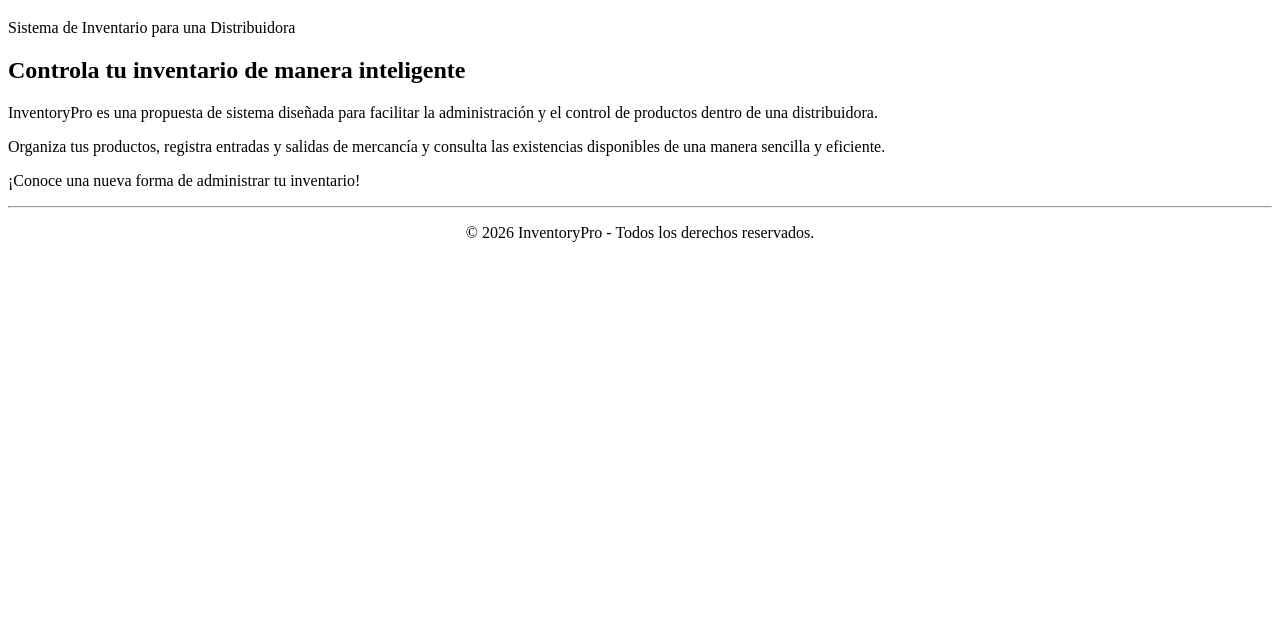
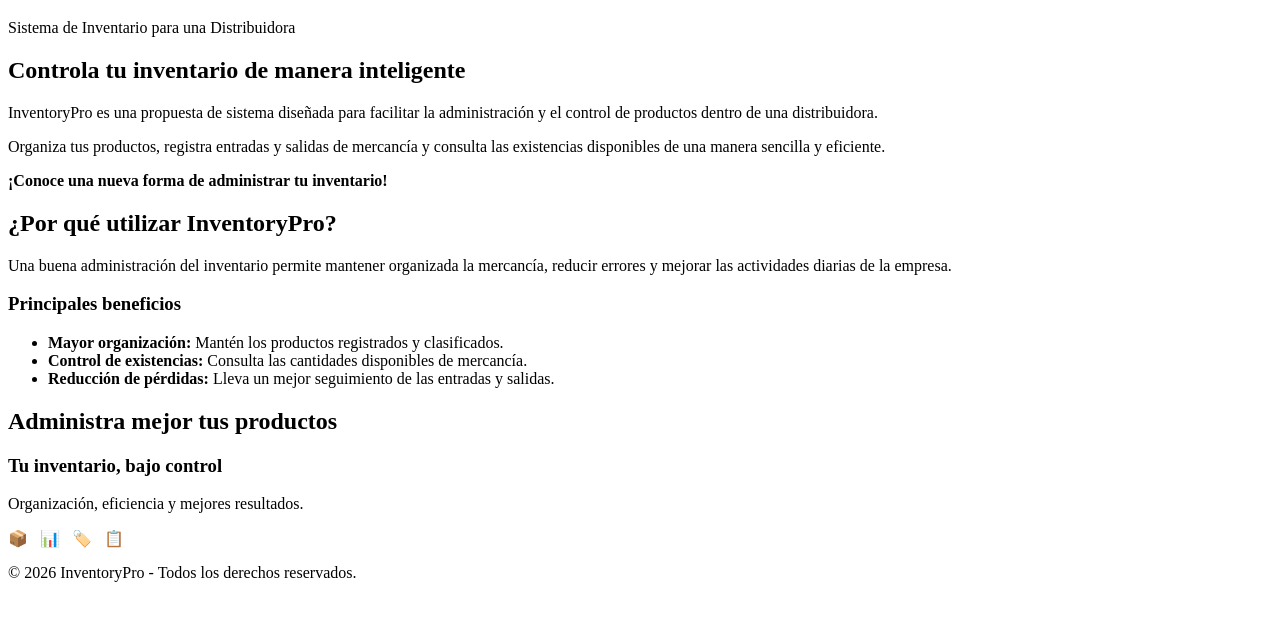
Before and after one commit to AlinaSolis/Practica_InventarioDISTRI, a plain HTML site: page src/index.html in a window 1280 px wide. Shown: the part 61-682 px from the top of the page. Drawn offline with Linux system fonts and the light colour scheme.

Commit message:
Mejorar contenido promocional

```diff
--- a/src/index.html
+++ b/src/index.html
@@ -14,6 +14,7 @@
     </header>
 
     <main>
+
         <section>
             <h2>Controla tu inventario de manera inteligente</h2>
 
@@ -29,17 +30,55 @@
                 de una manera sencilla y eficiente.
             </p>
 
+            <p><strong>¡Conoce una nueva forma de administrar tu inventario!</strong></p>
+        </section>
+
+        <section>
+            <h2>¿Por qué utilizar InventoryPro?</h2>
+
             <p>
-                ¡Conoce una nueva forma de administrar tu inventario!
+                Una buena administración del inventario permite
+                mantener organizada la mercancía, reducir errores
+                y mejorar las actividades diarias de la empresa.
             </p>
+
+            <h3>Principales beneficios</h3>
+
+            <ul>
+                <li>
+                    <strong>Mayor organización:</strong>
+                    Mantén los productos registrados y clasificados.
+                </li>
+
+                <li>
+                    <strong>Control de existencias:</strong>
+                    Consulta las cantidades disponibles de mercancía.
+                </li>
+
+                <li>
+                    <strong>Reducción de pérdidas:</strong>
+                    Lleva un mejor seguimiento de las entradas y salidas.
+                </li>
+            </ul>
         </section>
+
+        <section>
+            <h2>Administra mejor tus productos</h2>
+
+            <div class="banner">
+                <h3>Tu inventario, bajo control</h3>
+                <p>Organización, eficiencia y mejores resultados.</p>
+                <div class="iconos">
+                    📦 &nbsp; 📊 &nbsp; 🏷️ &nbsp; 📋
+                </div>
+            </div>
+        </section>
+
     </main>
-    <bir>
-       <hr>
-       <center><footer>
+
+    <footer>
         <p>© 2026 InventoryPro - Todos los derechos reservados.</p>
-    </footer></center>
-
+    </footer>
 
 </body>
 </html>
```
